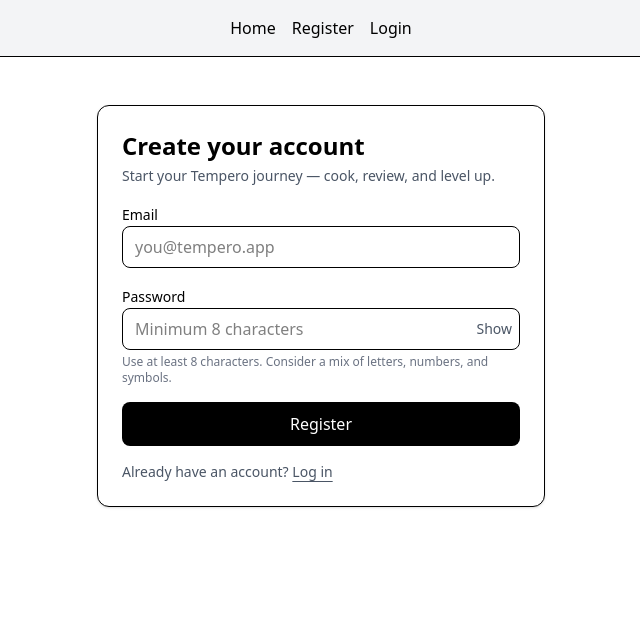
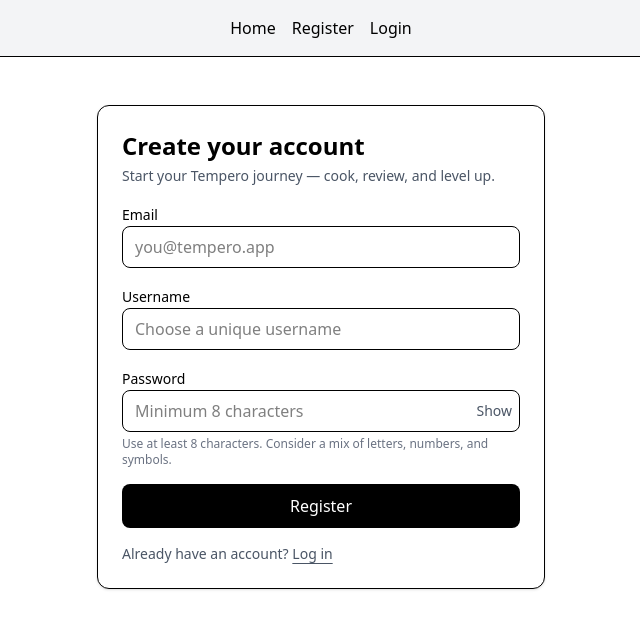
Before and after one commit to MESW-LES-2025/Tempero, a React (Vite) app in the folder tempero/: page /register in a window 1280 px wide. Shown: the top 628 px of the page, without its empty margins (319-959 px from the left). Built offline with nearby package versions, Linux system fonts and the light colour scheme.

Commit message:
Initial register

```diff
--- a/tempero/src/pages/RegisterPage.tsx
+++ b/tempero/src/pages/RegisterPage.tsx
@@ -5,6 +5,7 @@ import { supabase } from "../config/supabaseClient";
 
 export default function RegisterPage() {
   const [email, setEmail] = useState("");
+  const [username, setUsername] = useState("");
   const [password, setPassword] = useState("");
   const [showPass, setShowPass] = useState(false);
   const [loading, setLoading] = useState(false);
@@ -16,7 +17,30 @@ export default function RegisterPage() {
     setErr(null);
     setLoading(true);
 
-    // Basic front-end rules (adjust as you wish)
+    if (username.trim().length < 4) {
+      setErr("Username must be at least 4 characters.");
+      setLoading(false);
+      return;
+    }
+
+    // Check username uniqueness in "profiles" table
+    const { data: existing, error: fetchErr } = await supabase
+      .from("profiles")
+      .select("authId")
+      .eq("username", username)
+      .limit(1)
+      .maybeSingle();
+    if (fetchErr) {
+      setErr(fetchErr.message);
+      setLoading(false);
+      return;
+    }
+    if (existing) {
+      setErr("Username already taken.");
+      setLoading(false);
+      return;
+    }
+
     if (password.length < 8) {
       setErr("Password must be at least 8 characters.");
       setLoading(false);
@@ -67,6 +91,22 @@ export default function RegisterPage() {
             />
           </div>
 
+            <div className="space-y-1">
+              <label htmlFor="reg-username" className="text-sm font-medium">
+                Username
+              </label>
+              <input
+                id="reg-username"
+                type="text"
+                autoComplete="username"
+                required
+                value={username}
+                onChange={(e) => setUsername(e.target.value)}
+                className="w-full rounded-lg border px-3 py-2 outline-none focus:ring-2 focus:ring-gray-900"
+                placeholder="Choose a unique username"
+              />
+          </div>
+
           <div className="space-y-1">
             <label htmlFor="reg-pass" className="text-sm font-medium">
               Password
```
